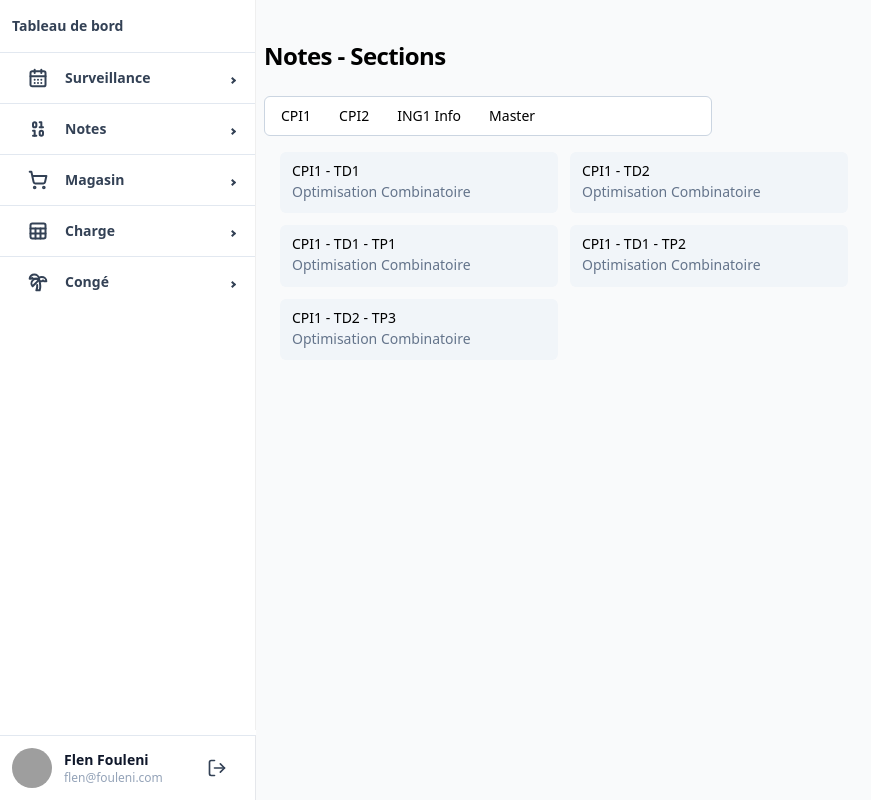
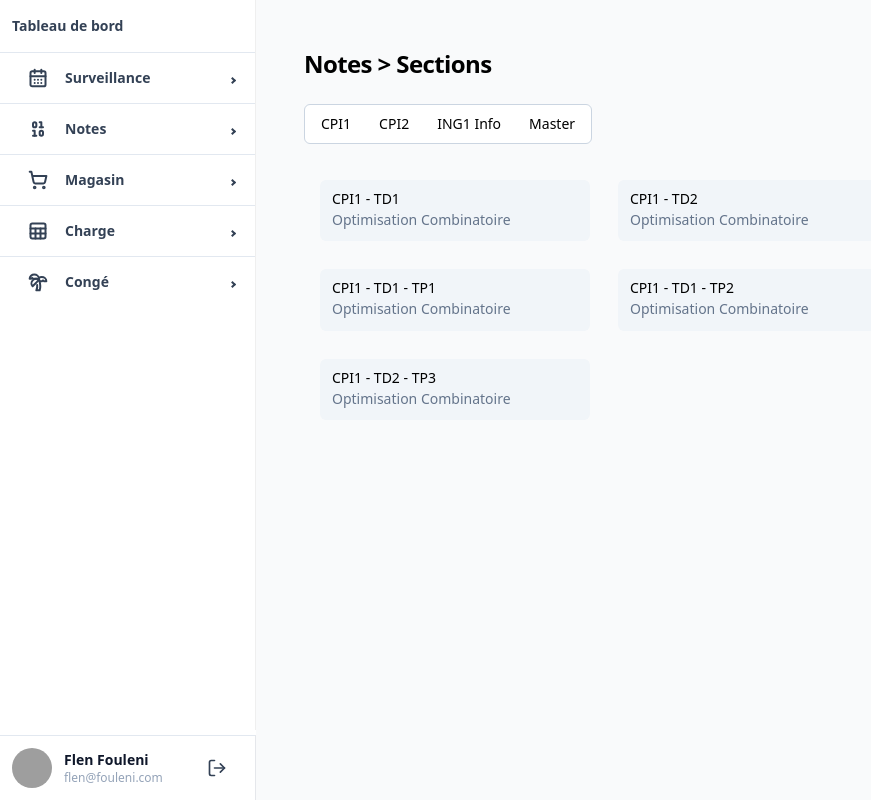
Before and after one commit to stormynight9/isimm-frontend, a React (Vite) app: page /notes/section in a window 1280 px wide. Shown: the whole page, without its empty margins (0-871 px from the left). Built offline with nearby package versions, Linux system fonts and the light colour scheme; grey boxes are pictures that could not be loaded; a web font is replaced by a local one.

Commit message:
add component folder

```diff
--- a/src/pages/notes/Section.jsx
+++ b/src/pages/notes/section/Section.jsx
@@ -1,7 +1,7 @@
 import { Menubar, MenubarMenu, MenubarTrigger } from "@/components/ui/Menubar"
 
 import { NavigationMenu } from "@/components/ui/NavigationMenu"
-import ListItem from "./ListItem"
+import ListItem from "../components/ListItem"
 
 const groups = [
     {
@@ -47,11 +47,11 @@ const sections = [
 
 const Section = () => {
     return (
-        <div className="section">
-            <h3 className="mt-8 scroll-m-20 text-2xl font-semibold tracking-tight">Notes - Sections</h3>
+        <div className="section m-10">
+            <h3 className="mt-8 scroll-m-20 text-2xl font-semibold tracking-tight">Notes > Sections</h3>
             <br></br>
             <div className="sections">
-                <Menubar className="max-w-md">
+                <Menubar className="max-w-fit">
                     {sections.map((section) => (
                         <MenubarMenu>
                             <MenubarTrigger className=" hover:bg-slate-300">{section.title}</MenubarTrigger>
@@ -59,9 +59,9 @@ const Section = () => {
                     ))}
                 </Menubar>
             </div>
-            <div className="classgroup">
+            <div className="classgroup mt-5">
                 <NavigationMenu>
-                    <ul className="grid w-[400px] gap-3 p-4 md:w-[500px] md:grid-cols-2 lg:w-[600px] ">
+                    <ul className="grid w-[400px] gap-7 p-4 md:w-[500px] md:grid-cols-2 lg:w-[600px] ">
                         {groups.map((component) => (
                             <ListItem key={component.title} title={component.title} href={component.href}>
                                 {component.description}
--- a/src/routes.tsx
+++ b/src/routes.tsx
@@ -2,7 +2,7 @@ import { createBrowserRouter } from "react-router-dom"
 import App from "./App"
 import ErrorPage from "./pages/ErrorPage"
 import Home from "./pages/Home"
-import Section from "./pages/notes/Section"
+import Section from "./pages/notes/section/Section"
 import Calendar from "./pages/surveillance/Calendar"
 import Complaints from "./pages/surveillance/Complaints"
 import CreateCalendar from "./pages/surveillance/CreateCalendar"
```
Also changed, not shown: src/pages/notes/components/ListItem.tsx (renamed from src/pages/notes/ListItem.tsx).
